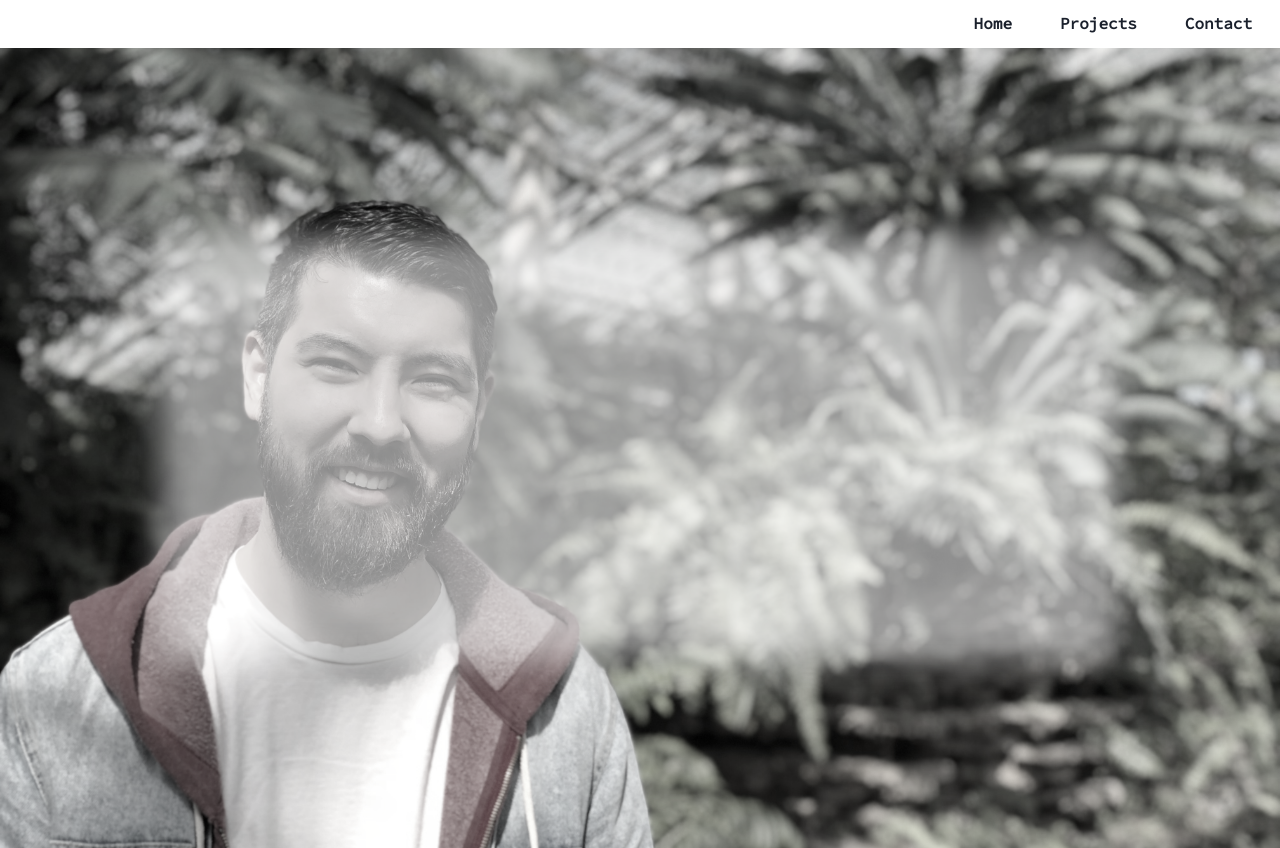
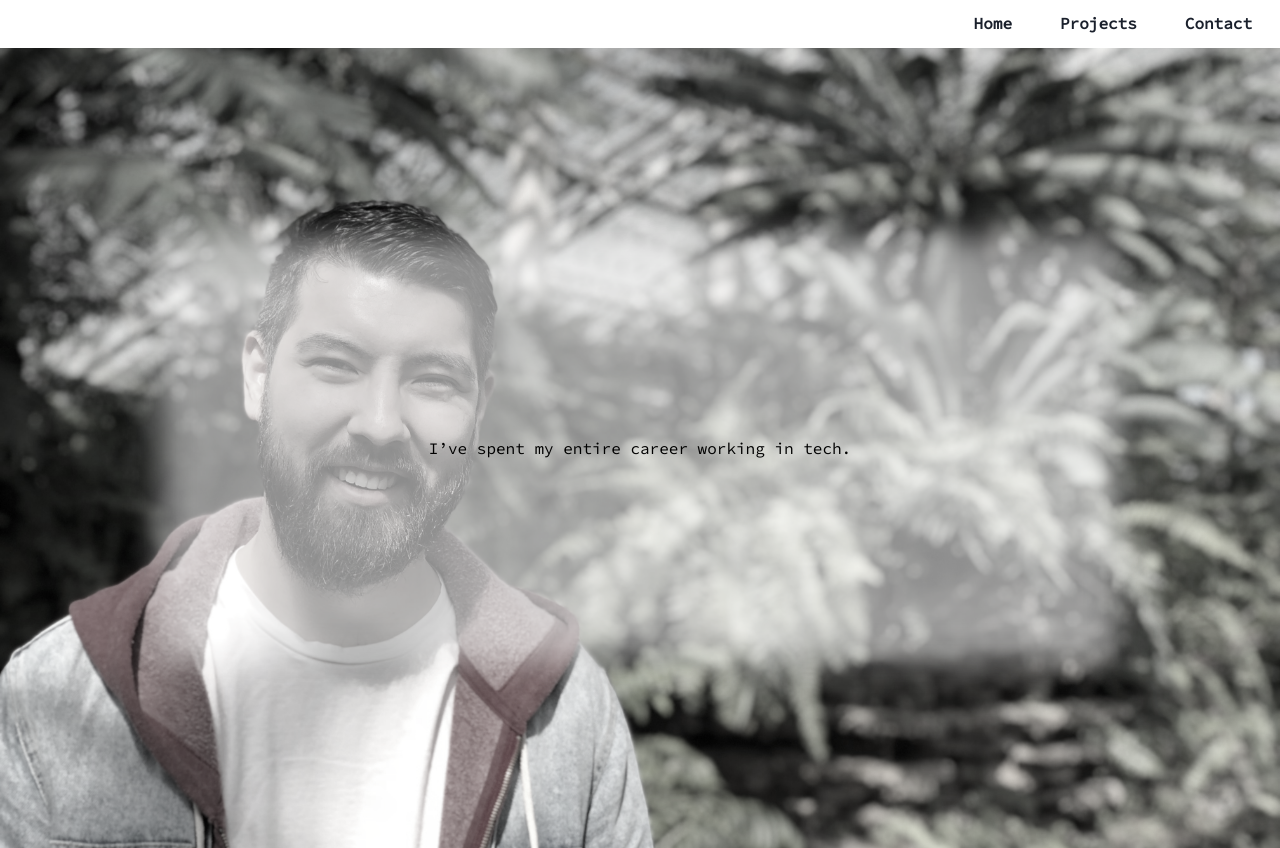
Before and after one commit to cdrice23/cr_portfolio_v2, a Next.js app: page / in a window 1280 px wide. Built offline with nearby package versions, Linux system fonts and the light colour scheme.

Commit message:
Added mapping for content in Hero section and object properties for animations. Cycle animation functional.

```diff
--- a/components/Hero.js
+++ b/components/Hero.js
@@ -6,9 +6,52 @@ import {
   Flex,
   Image,
   useMediaQuery,
+  Box,
+  keyframes,
 } from "@chakra-ui/react";
+import portfolioData from "../constants/data";
 
 // GROUP CARD
+const HeroGroup = ({ id, switchAnim, lines, heroduration, switchDelay }) => {
+  return (
+    <Center
+      fontSize="md"
+      visibility="hidden"
+      position="absolute"
+      display="flex"
+      flexDirection="column"
+      textColor="black"
+      lines={lines}
+      animation={`${portfolioData.keyframes[switchAnim]} ${heroduration} step-end ${switchDelay} infinite`}
+      willChange="animation"
+    >
+      {portfolioData.herogroups
+        .filter((g) => g.id === id)
+        .map((g) => (
+          <HeroLines lines={g.lines} key={g.id} hgroup={g.hgroup} />
+        ))}
+    </Center>
+  );
+};
+
+// LINE CARD
+const HeroLines = ({ lines }) => {
+  return lines.map((e) => (
+    <Box
+      whiteSpace="nowrap"
+      overflow="hidden"
+      key={e.id}
+      lineDuration={e.lineDuration}
+      lineDelay={e.lineDelay}
+      textChars={e.textChars}
+      blinkAnim={e.blinkAnim}
+      endAnim={e.endAnim}
+      w={`${e.textChars}ch`}
+    >
+      {e.text}
+    </Box>
+  ));
+};
 
 export default function Hero(pageProps) {
   const [isLargerThan912] = useMediaQuery("(min-width: 912px)");
@@ -42,15 +85,17 @@ export default function Hero(pageProps) {
           placeItems="center"
         >
           {/* INSERT CHILDREN HERE - USE MAP + FILTER */}
+          {portfolioData.herogroups.map((group) => (
+            <HeroGroup
+              key={group.id}
+              id={group.id}
+              switchAnim={group.switchAnim}
+              heroduration={portfolioData.heroDuration}
+              switchDelay={group.switchDelay}
+            />
+          ))}
         </Center>
       </Center>
     </>
   );
-
-  // <main>
-  //   <h1>Hi, I'm Chris.</h1>
-  //   <p>
-
-  //   </p>
-  // </main>
 }
--- a/components/Projects.js
+++ b/components/Projects.js
@@ -84,6 +84,7 @@ export default function Projects(pageProps) {
       >
         {portfolioData.projects.map((project, i) => (
           <ProjectCard
+            key={i}
             title={project.title}
             link={project.link}
             imgUrl={project.imgUrl}
--- a/constants/data.js
+++ b/constants/data.js
@@ -1,3 +1,5 @@
+import { keyframes } from "@emotion/react";
+
 const portfolioData = {
   githubUsername: "ricechrisdtreat",
   name: "Chris Rice",
@@ -40,15 +42,80 @@ const portfolioData = {
       imgUrl: "/profile_square_v3.jpg",
     },
   ],
+  keyframes: {
+    switch1: keyframes`0% {
+      background-color: transparent;
+      visibility: visible;
+    }
+    6.96% {
+      visibility: hidden;
+    }`,
+    switch2: keyframes`0% {
+      background-color: transparent;
+      visibility: visible;
+    }
+    11.02% {
+      visibility: hidden;
+    }`,
+    switch3: keyframes`0% {
+      background-color: transparent;
+      visibility: visible;
+    }
+    16.99% {
+      visibility: hidden;
+    }`,
+    switch4: keyframes`0% {
+      background-color: transparent;
+      visibility: visible;
+    }
+    31.32% {
+      visibility: hidden;
+    }`,
+    switch5: keyframes`0% {
+      background-color: transparent;
+      visibility: visible;
+    }
+    16.30% {
+      visibility: hidden;
+    }`,
+    switch6: keyframes`0% {
+      background-color: transparent;
+      visibility: visible;
+    }
+    17.40% {
+      visibility: hidden;
+    }`,
+    typing: keyframes`from {
+      width: 0
+    }`,
+    endblink: keyframes`0% {
+      border-right: 3px solid orange;
+    }
+    50% {
+      border-color: transparent;
+    }`,
+    duringblink: keyframes`0% {
+      border-right: 3px solid orange;
+    }
+    100% {
+      border-right: 3px solid orange;
+    }`,
+    visible: keyframes`0% {
+      color: black;
+      visibility: visible;
+    }`,
+  },
   heroDuration: "49.26s",
   lineBuffer: "2.5s",
   herogroups: [
     {
       id: 1,
       switchDelay: "0s",
-      keyframes: "switch1",
+      switchAnim: "switch1",
       lines: [
         {
+          hgroup: 1,
+          id: "h1l1",
           text: "Hi, I'm Chris.",
           lineDuration: "0.93s",
           lineDelay: "0s",
@@ -61,9 +128,11 @@ const portfolioData = {
     {
       id: 2,
       switchDelay: "3.43s",
-      keyframes: "switch3",
+      switchAnim: "switch2",
       lines: [
         {
+          hgroup: 2,
+          id: "h2l1",
           text: "I’ve spent my entire career working in tech.",
           lineDuration: "2.93s",
           lineDelay: "3.43s",
@@ -76,9 +145,11 @@ const portfolioData = {
     {
       id: 3,
       switchDelay: "8.86s",
-      keyframes: "switch3",
+      switchAnim: "switch3",
       lines: [
         {
+          hgroup: 3,
+          id: "h3l1",
           text: "I’ve worked as a consultant and had various management roles within a large",
           lineDuration: "5s",
           lineDelay: "8.86s",
@@ -87,6 +158,8 @@ const portfolioData = {
           visibleAnim: "visible",
         },
         {
+          hgroup: 3,
+          id: "h3l2",
           text: "tech startup.",
           lineDuration: "0.87s",
           lineDelay: "13.86s",
@@ -99,9 +172,11 @@ const portfolioData = {
     {
       id: 4,
       switchDelay: "17.23s",
-      keyframes: "switch4",
+      switchAnim: "switch4",
       lines: [
         {
+          hgroup: 4,
+          id: "h4l1",
           text: "Whenever I had the opportunity to build something technical from scratch",
           lineDuration: "4.8s",
           lineDelay: "17.23s",
@@ -110,6 +185,8 @@ const portfolioData = {
           visibleAnim: "visible",
         },
         {
+          hgroup: 4,
+          id: "h4l2",
           text: "(be it a simple Excel macro to more complicated Retool applications), it",
           lineDuration: "4.8s",
           lineDelay: "22.03s",
@@ -118,6 +195,8 @@ const portfolioData = {
           visibleAnim: "visible",
         },
         {
+          hgroup: 4,
+          id: "h4l3",
           text: "gave me a renewed sense of passion and excitement.",
           lineDuration: "3.33s",
           lineDelay: "26.83s",
@@ -130,9 +209,11 @@ const portfolioData = {
     {
       id: 5,
       switchDelay: "32.66s",
-      keyframes: "switch5",
+      switchAnim: "switch5",
       lines: [
         {
+          hgroup: 5,
+          id: "h5l1",
           text: "8 years later, I decided to pivot careers and dive into the deep-end of",
           lineDuration: "4.73s",
           lineDelay: "32.66s",
@@ -141,6 +222,8 @@ const portfolioData = {
           visibleAnim: "visible",
         },
         {
+          hgroup: 5,
+          id: "h5l2",
           text: "programming.",
           lineDuration: "0.8s",
           lineDelay: "37.39s",
@@ -153,9 +236,11 @@ const portfolioData = {
     {
       id: 6,
       switchDelay: "40.69s",
-      keyframes: "switch6",
+      switchAnim: "switch6",
       lines: [
         {
+          hgroup: 6,
+          id: "h6l1",
           text: "Take a look at some of my most recent projects, and don't hesitate to reach",
           lineDuration: "5s",
           lineDelay: "40.69s",
@@ -164,6 +249,8 @@ const portfolioData = {
           visibleAnim: "visible",
         },
         {
+          hgroup: 6,
+          id: "h6l2",
           text: "out and connect!",
           lineDuration: "1.07s",
           lineDelay: "45.69s",
```
